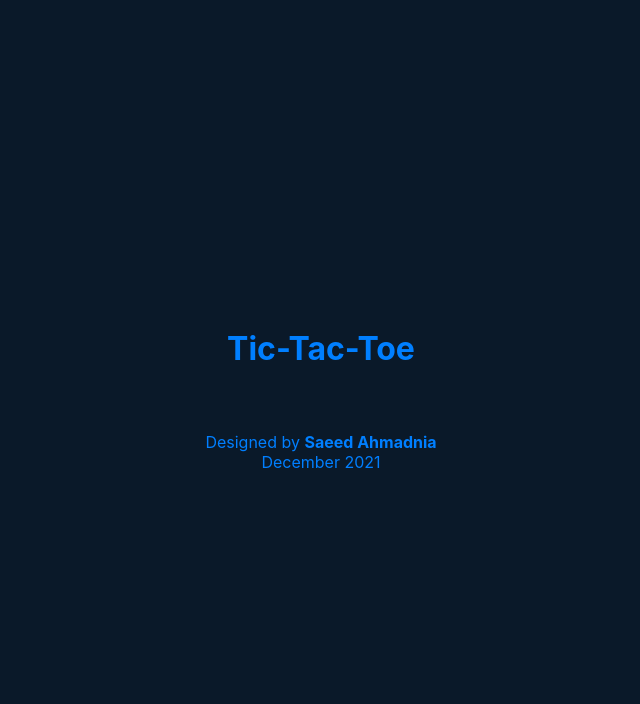
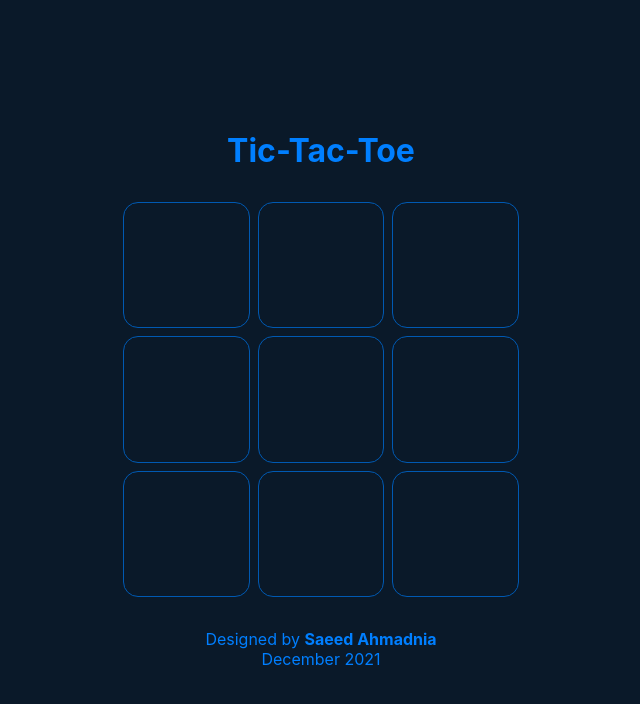
Before and after one commit to theSaeed/tic-tac-toe, a React (Create React App) app: page / in a window 1280 px wide. Shown: the top 704 px of the page, without its empty margins (319-959 px from the left). Built offline with nearby package versions, Linux system fonts and the light colour scheme.

Commit message:
Added the game table

```diff
--- a/src/App.css
+++ b/src/App.css
@@ -1,3 +1,13 @@
+:root {
+  --darkBlue: #0A1929;
+  --semiDarkBlue: #0F263E;
+  --semiLightBlue: #0059B2;
+  --lightBlue: #007FFF;
+  --transition-duration: 0.2s;
+  --transition-timing-function: ease-in-out;
+  --trainstion-delay: 0s;
+}
+
 .App {
   width: 100%;
   min-height: 100%;
--- a/src/App.js
+++ b/src/App.js
@@ -3,14 +3,29 @@ import React, { useState } from 'react';
 import Container from '@mui/material/Container';
 import { Footer } from './components/Footer';
 import { Header } from './components/Header';
+import { Cell } from './components/Cell';
+import Grid from '@mui/material/Grid';
 
 function App() {
   const [color, setColor] = useState('blue')
 
   return (
     <div className={"App bg-dark-" + color + " light-" + color}>
-      <Container maxWidth="sm">
+      <Container maxWidth="xs">
         <Header />
+
+        <Grid container spacing={1}>
+          <Cell color={color} />
+          <Cell color={color} />
+          <Cell color={color} />
+          <Cell color={color} />
+          <Cell color={color} />
+          <Cell color={color} />
+          <Cell color={color} />
+          <Cell color={color} />
+          <Cell color={color} />
+        </Grid>
+        {/* <button onClick={() => setColor(color=='blue'? 'red':'blue')} >Change Color</button> */}
         <Footer />
       </Container>
     </div>
--- /dev/null
+++ b/src/components/Cell.jsx
@@ -0,0 +1,38 @@
+import React from 'react'
+import Grid from '@mui/material/Grid';
+import Button from '@mui/material/Button';
+import { styled } from '@mui/material/styles';
+
+const darkBlue = '#0A1929';
+const semiDarkBlue = '#0F263E';
+const semiLightBlue = '#0059B2';
+const lightBlue = '#007FFF';
+
+const darkRed = '#290A12';
+const semiDarkRed = '#3E0F1B';
+const semiLightRed = '#B2003B';
+const lightRed = '#FF0055';
+
+export const Cell = (props) => {
+    const ColorButton = styled(Button)(({ theme }) => ({
+        color: theme.palette.getContrastText(props.color=='blue'? darkBlue:darkRed),
+        backgroundColor: props.color=='blue'? darkBlue:darkRed,
+        border: '1px solid' + (props.color=='blue'? semiLightBlue:semiLightRed),
+        borderRadius: '15px',
+        width: '100%',
+        height: '126.66px',
+        '&:hover': {
+            backgroundColor: props.color=='blue'? semiDarkBlue:semiDarkRed,
+            border: '2px solid ' + (props.color=='blue'? lightBlue:lightRed),
+        },
+        '&:active': {
+            border: '1px solid rgba(0, 0, 0, 0)',
+        }
+    }));
+
+    return (
+        <Grid item xs={4}>
+            <ColorButton className='btn-blue' />
+        </Grid>
+    )
+}
```
